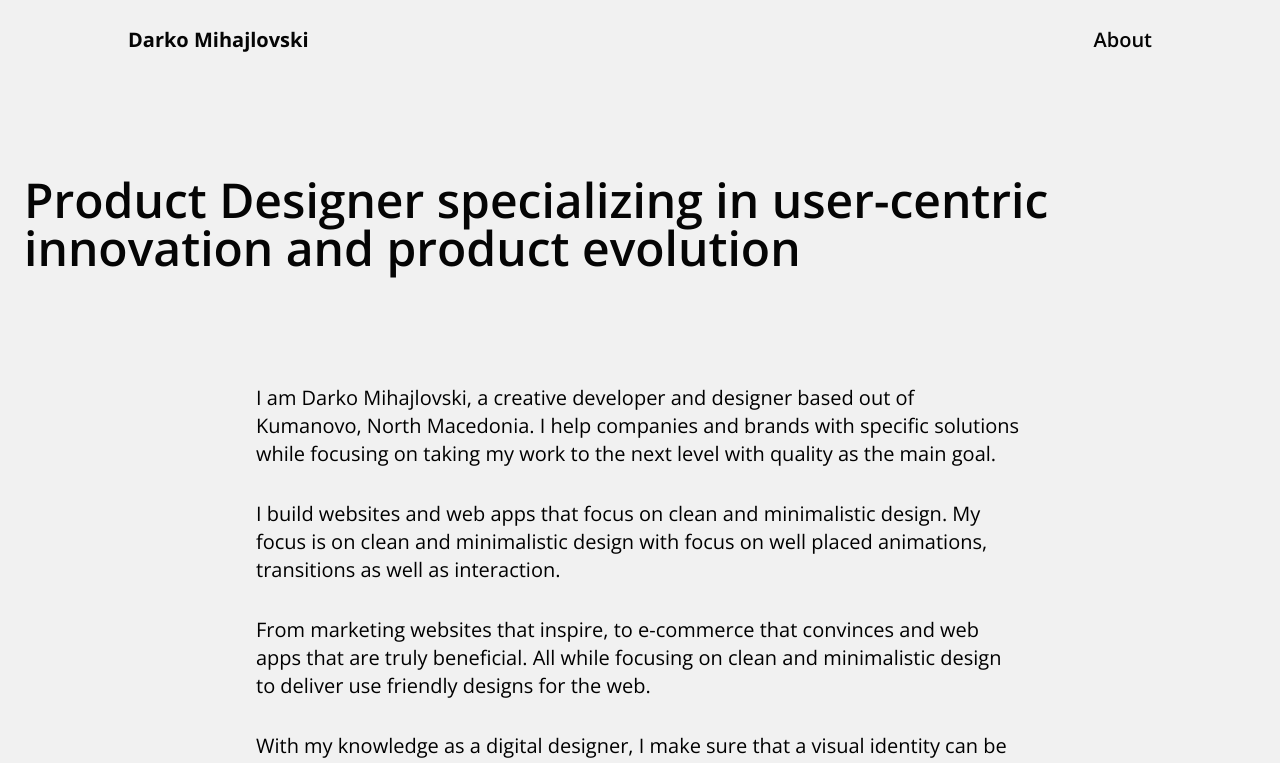
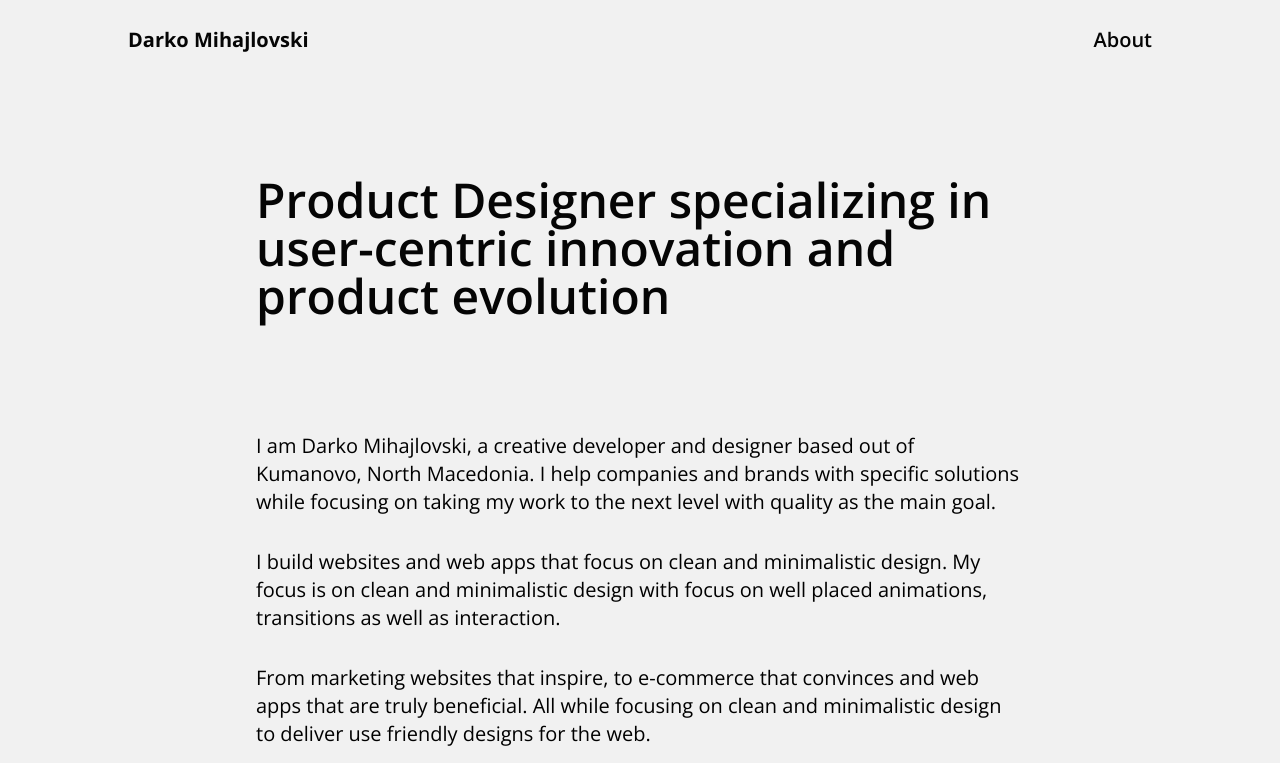
Before and after one commit to DarkoM996/nextjs-pagerouter-portfolio, a Next.js app: page /about in a window 1280 px wide. Shown: the top 763 px of the page. Built offline with nearby package versions, Linux system fonts and the light colour scheme.

Commit message:
Getting closer to the design

```diff
--- a/pages/components/AboutHero.jsx
+++ b/pages/components/AboutHero.jsx
@@ -3,7 +3,7 @@ import React from "react";
 const AboutHero = () => {
   return (
     <div className="max-w-screen-xl mx-auto w-full h-full relative px-6 py-4 lg:py-24">
-      <div className="flex flex-col justify-center items-start w-full h-full">
+      <div className="max-w-screen-lg mx-auto flex flex-col justify-center items-start w-full h-full lg:px-32">
         <h1 className="text-4xl md:text-5xl font-semibold">
           Product Designer specializing in user-centric innovation and product
           evolution
```
